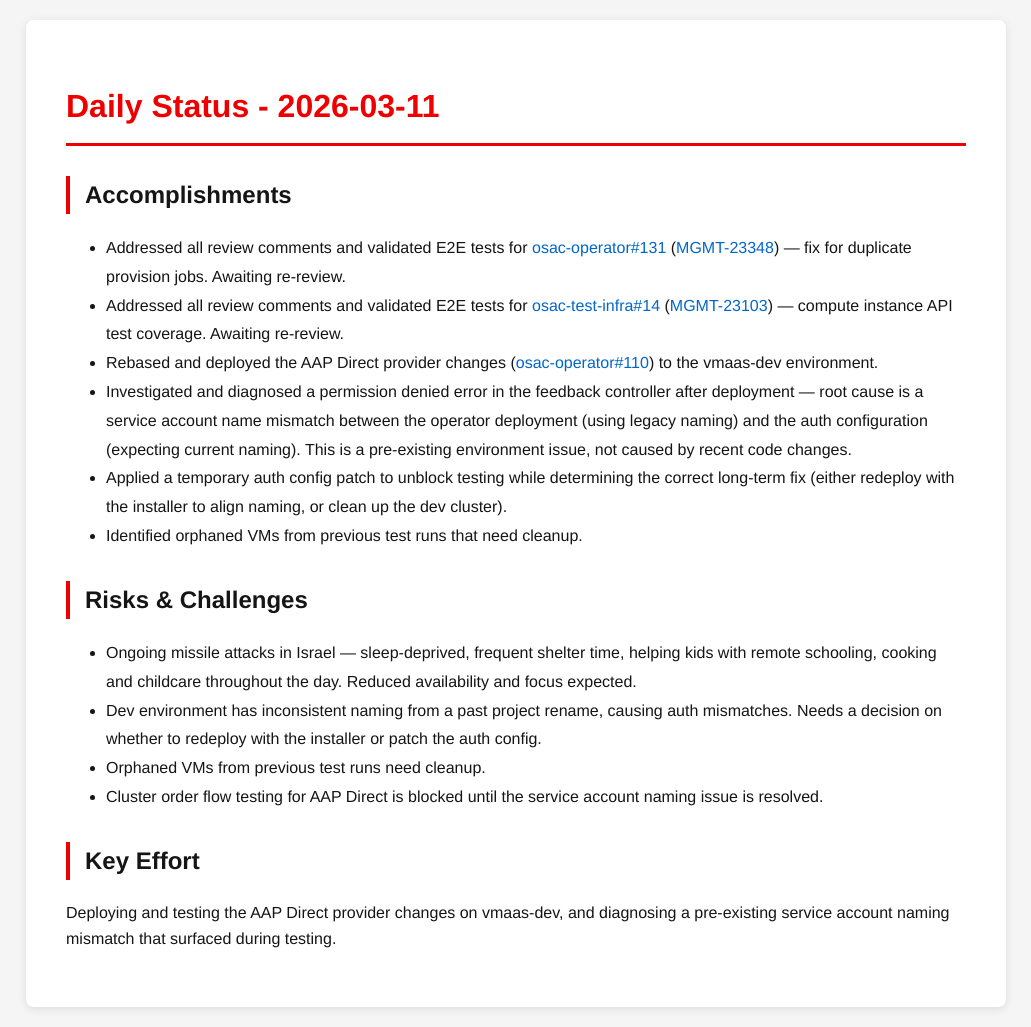
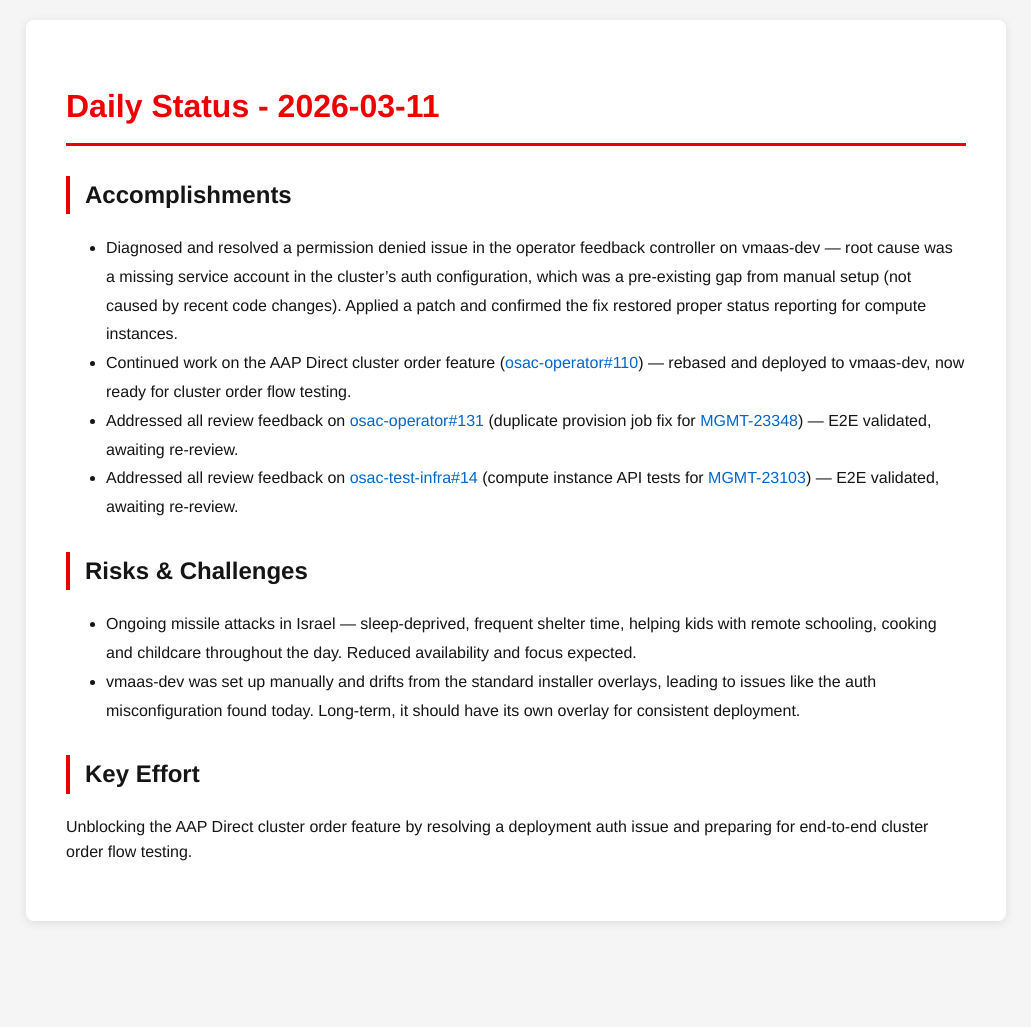
Before and after one commit to tzvatot/daily-status, a Jekyll site: the page built from 2026-03-11.md, in a window 1280 px wide. Shown: the whole page, without its empty margins (124-1155 px from the left). Built offline with Jekyll 4.4.1, drawn with Linux system fonts in a browser that asks for light colours; after the commit the page ends 941 px from its top, so only the background shows below that.

Commit message:
Daily status update - 2026-03-11

```diff
--- a/2026-03-11.md
+++ b/2026-03-11.md
@@ -7,18 +7,14 @@
 # Daily Status - 2026-03-11
 
 ## Accomplishments
-- Addressed all review comments and validated E2E tests for [osac-operator#131](https://github.com/osac-project/osac-operator/pull/131) ([MGMT-23348](https://issues.redhat.com/browse/MGMT-23348)) — fix for duplicate provision jobs. Awaiting re-review.
-- Addressed all review comments and validated E2E tests for [osac-test-infra#14](https://github.com/osac-project/osac-test-infra/pull/14) ([MGMT-23103](https://issues.redhat.com/browse/MGMT-23103)) — compute instance API test coverage. Awaiting re-review.
-- Rebased and deployed the AAP Direct provider changes ([osac-operator#110](https://github.com/osac-project/osac-operator/pull/110)) to the vmaas-dev environment.
-- Investigated and diagnosed a permission denied error in the feedback controller after deployment — root cause is a service account name mismatch between the operator deployment (using legacy naming) and the auth configuration (expecting current naming). This is a pre-existing environment issue, not caused by recent code changes.
-- Applied a temporary auth config patch to unblock testing while determining the correct long-term fix (either redeploy with the installer to align naming, or clean up the dev cluster).
-- Identified orphaned VMs from previous test runs that need cleanup.
+- Diagnosed and resolved a permission denied issue in the operator feedback controller on vmaas-dev — root cause was a missing service account in the cluster's auth configuration, which was a pre-existing gap from manual setup (not caused by recent code changes). Applied a patch and confirmed the fix restored proper status reporting for compute instances.
+- Continued work on the AAP Direct cluster order feature ([osac-operator#110](https://github.com/osac-project/osac-operator/pull/110)) — rebased and deployed to vmaas-dev, now ready for cluster order flow testing.
+- Addressed all review feedback on [osac-operator#131](https://github.com/osac-project/osac-operator/pull/131) (duplicate provision job fix for [MGMT-23348](https://issues.redhat.com/browse/MGMT-23348)) — E2E validated, awaiting re-review.
+- Addressed all review feedback on [osac-test-infra#14](https://github.com/osac-project/osac-test-infra/pull/14) (compute instance API tests for [MGMT-23103](https://issues.redhat.com/browse/MGMT-23103)) — E2E validated, awaiting re-review.
 
 ## Risks & Challenges
 - Ongoing missile attacks in Israel — sleep-deprived, frequent shelter time, helping kids with remote schooling, cooking and childcare throughout the day. Reduced availability and focus expected.
-- Dev environment has inconsistent naming from a past project rename, causing auth mismatches. Needs a decision on whether to redeploy with the installer or patch the auth config.
-- Orphaned VMs from previous test runs need cleanup.
-- Cluster order flow testing for AAP Direct is blocked until the service account naming issue is resolved.
+- vmaas-dev was set up manually and drifts from the standard installer overlays, leading to issues like the auth misconfiguration found today. Long-term, it should have its own overlay for consistent deployment.
 
 ## Key Effort
-Deploying and testing the AAP Direct provider changes on vmaas-dev, and diagnosing a pre-existing service account naming mismatch that surfaced during testing.
+Unblocking the AAP Direct cluster order feature by resolving a deployment auth issue and preparing for end-to-end cluster order flow testing.
```
